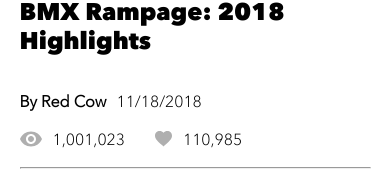
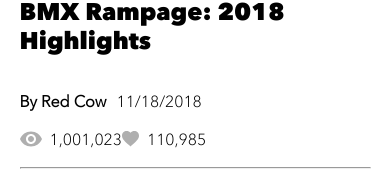
Before and after one commit to john-martinez/johnray-martinez-brainflix, a React (Create React App) app in the folder sprint-1/: page / in a window 390 px wide. Shown: the part 455-638 px from the top of the page. Built offline with nearby package versions, Linux system fonts and the light colour scheme.

Commit message:
finished tablet view of video component

```diff
--- a/sprint-1/src/components/Video/Video.jsx
+++ b/sprint-1/src/components/Video/Video.jsx
@@ -15,6 +15,7 @@ function Video(props){
             <VideoPlayer video={props.mainVideo} />
             <div className="video__details">
                 <h2 className="video__title">{props.mainVideo.title}</h2>
+                <div class="video__blurb">
                     <div className="video__details--flex">
                         <p className="video__channel"><strong>{props.mainVideo.channel}</strong></p>
                         <span className="video__timestamp">{`${month}/${day}/${year}`}</span>
@@ -29,6 +30,7 @@ function Video(props){
                             <span className="video__stat-value"> {props.mainVideo.likes} </span>
                         </span>
                     </div>
+                </div>
                 <hr />
                 <p className="video__description"> {props.mainVideo.description} </p>
             </div>
--- a/sprint-1/src/components/Video/Video.scss
+++ b/sprint-1/src/components/Video/Video.scss
@@ -1,3 +1,5 @@
+@import '../../assets/Partials/mixins';
+
 .video {
     &__details {
         padding: 5%;
@@ -9,11 +11,22 @@
     }
     &__timestamp { margin-left: 10px }
     &__title { font-family: "AvenirHeavy" }
-    &__stats { padding-right: 30px }
     &__stats-container {
         display: flex;
         height: 30px;
     }
-    &__stat-value { margin-left: 7px }
+    &__stat-value { margin-left: 4px }
     &__stat-icon { transform: translateY(2px);}
+    &__blurb {
+        display: flex;
+        align-items: baseline;
+        justify-content: space-between;
+        flex-direction: column;
+    }
+
+    @include tablet {
+        &__blurb { flex-direction: row }
+        &__stats { padding-left: 10px }
+        &__description { width: 70% }
+    }
 }
--- a/sprint-1/src/components/VideoPlayer/VideoPlayer.scss
+++ b/sprint-1/src/components/VideoPlayer/VideoPlayer.scss
@@ -67,9 +67,7 @@
             padding: 0 5%;
             background-color: black;
         }
-        &__controls {
-            padding: 5px 10%;
-        }
+        &__controls { padding: 5px 10% }
 
     }
 }
```
Lines whose indentation alone changed are shown as unchanged.
